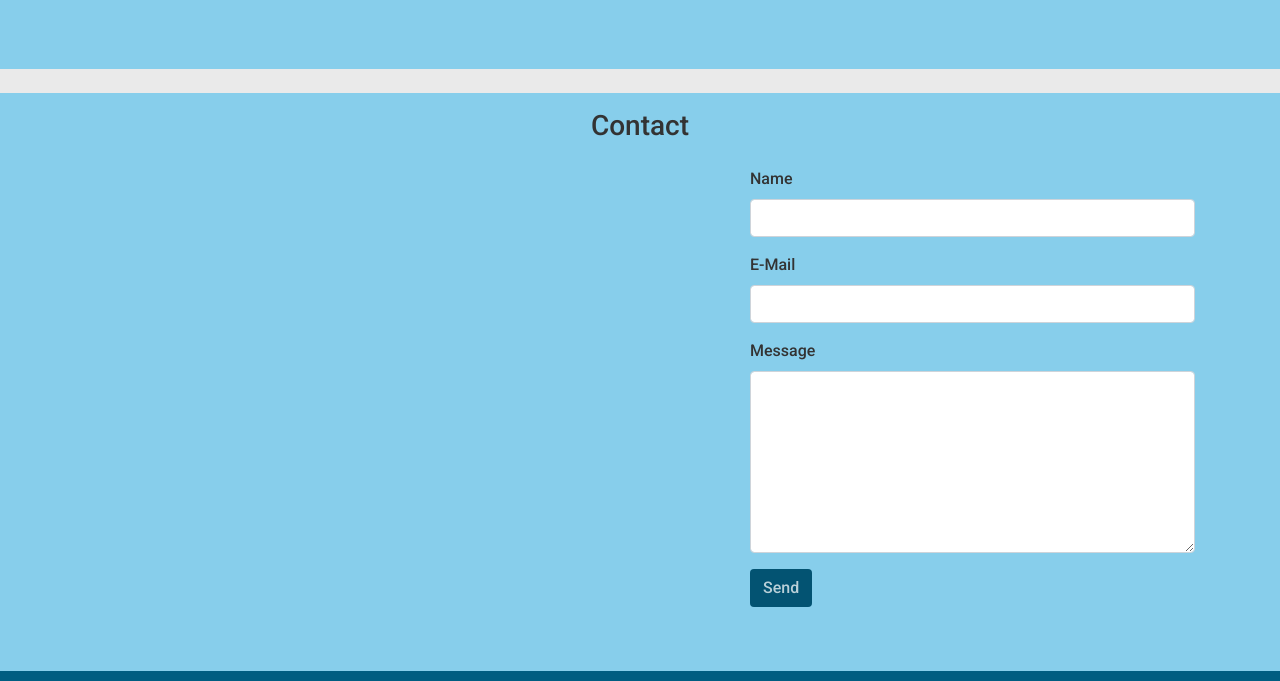
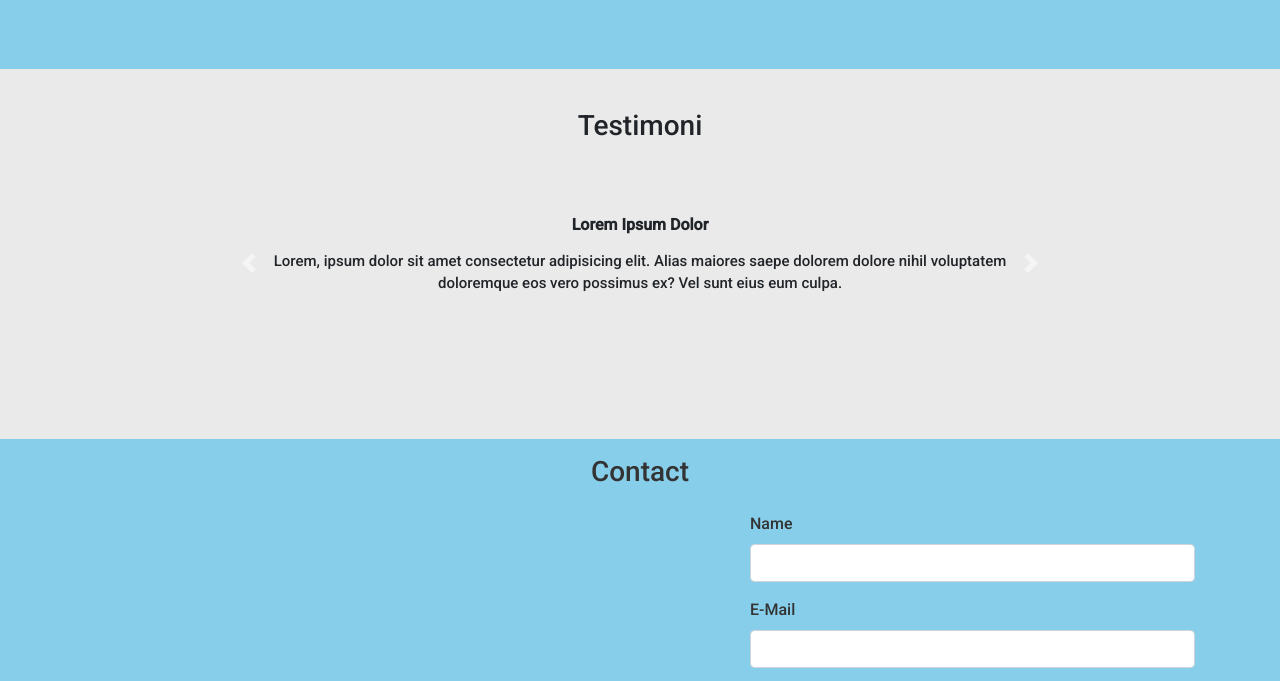
Before and after one commit to Rifars/PersonalWeb, a plain HTML site: page index.html in a window 1280 px wide. Shown: the part 1914-2595 px from the top of the page. Drawn offline with Linux system fonts and the light colour scheme.

Commit message:
add testimoni

```diff
--- a/assets/css/style.css
+++ b/assets/css/style.css
@@ -35,6 +35,9 @@ body {
 .blue2 {
     background-color: rgb(3, 83, 114);
 }
+.blue3 {
+    background-color: rgba(3, 83, 114, 0.288);
+}
 .text-justify {
     text-align: justify;
 }
--- a/index.html
+++ b/index.html
@@ -214,6 +214,72 @@
         </div>
         <!-- end portofolio -->
 
+
+        <!-- testimoni -->
+        <div class="testimoni my-3 mb-5 py-3">
+            <div class="container">
+                <div class="row text-center">
+                    <div class="col-md-12">
+                        <h3>Testimoni</h3>
+                    </div>
+                </div>
+
+                <div class="row text-center justify-content-center py-3">
+                    <div class="col-md-10">
+                        <div id="carouselExampleIndicators" class="carousel slide" data-ride="carousel">
+
+                            <div class="carousel-inner">
+                                <div class="carousel-item active blue3 py-5" >
+                                <div class="row justify-content-center">
+                                    <div class="col-md-10"  data-aos="fade-right">
+                                        <h6><b>Lorem Ipsum Dolor</b></h6>
+                                        <p class="my-3" style="font-size: 15px;">
+                                            Lorem, ipsum dolor sit amet consectetur adipisicing elit. Alias maiores saepe dolorem dolore nihil voluptatem doloremque eos vero possimus ex? Vel sunt eius eum culpa.
+                                        </p>
+                                    </div>
+                                </div>
+                                </div>
+
+                                <div class="carousel-item py-5" >
+                                <div class="row justify-content-center">
+                                    <div class="col-md-10"  data-aos="fade-right">
+                                        <h6><b>Lorem Ipsum Dolor</b></h6>
+                                        <p class="my-3" style="font-size: 15px;">
+                                            Lorem, ipsum dolor sit amet consectetur adipisicing elit. Alias maiores saepe dolorem dolore nihil voluptatem doloremque eos vero possimus ex? Vel sunt eius eum culpa.
+                                        </p>
+                                    </div>
+                                </div>
+                                </div>
+
+                                <div class="carousel-item blue text-abu py-5" >
+                                <div class="row justify-content-center">
+                                    <div class="col-md-10"  data-aos="fade-right">
+                                        <h6><b>Lorem Ipsum Dolor</b></h6>
+                                        <p class="my-3" style="font-size: 15px;">
+                                            Lorem, ipsum dolor sit amet consectetur adipisicing elit. Alias maiores saepe dolorem dolore nihil voluptatem doloremque eos vero possimus ex? Vel sunt eius eum culpa.
+                                        </p>
+                                    </div>
+                                </div>
+                                </div>
+
+                            </div>
+
+                            <a class="carousel-control-prev" href="#carouselExampleIndicators" role="button" data-slide="prev">
+                                <span class="carousel-control-prev-icon" aria-hidden="true"></span>
+                                <span class="sr-only ">Previous</span>
+                            </a>
+                            <a class="carousel-control-next" href="#carouselExampleIndicators" role="button" data-slide="next">
+                                <span class="carousel-control-next-icon" aria-hidden="true"></span>
+                                <span class="sr-only">Next</span>
+                            </a>
+                        </div>
+                    </div>
+                </div>
+
+            </div>
+        </div>
+        <!-- end testimoni -->
+
         <!-- kontak -->
         <div class="kontak py-3 skyblue">
             <div class="container">
```
